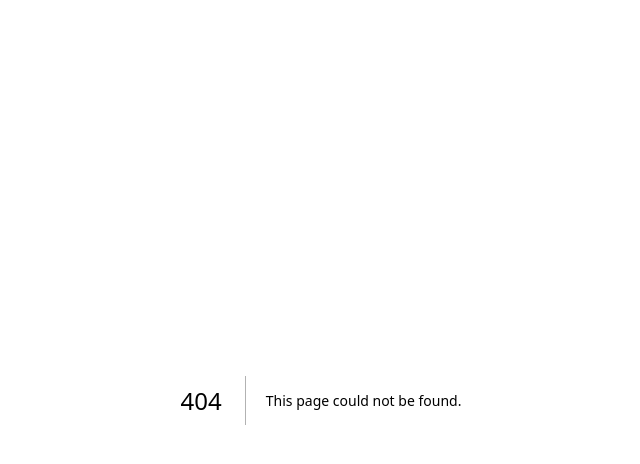
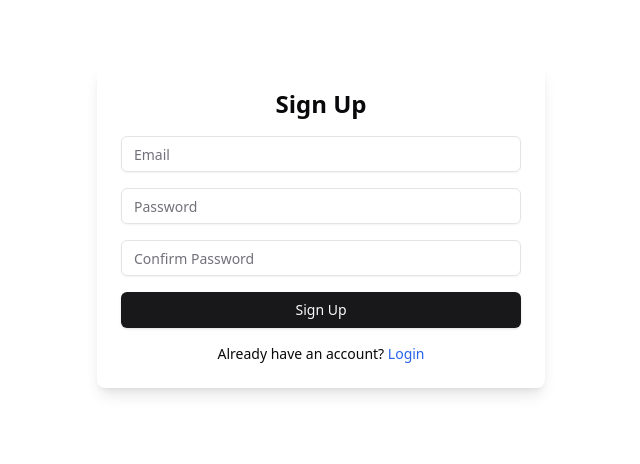
Before and after one commit to KevinBeltran23/LearnTogether, a Next.js app: page /signup in a window 1280 px wide. Before the commit this address had no page. Shown: the top 464 px of the page, without its empty margins (319-959 px from the left). Built offline with nearby package versions, Linux system fonts and the light colour scheme; no server answers.

Commit message:
started setting up firebase

```diff
--- a/package.json
+++ b/package.json
@@ -24,6 +24,7 @@
     "class-variance-authority": "^0.7.1",
     "clsx": "^2.1.1",
     "firebase": "^11.3.1",
+    "firebaseui": "^6.1.0",
     "lucide-react": "^0.475.0",
     "nanoid": "^5.0.9",
     "next": "15.1.6",
--- a/src/app/layout.tsx
+++ b/src/app/layout.tsx
@@ -1,6 +1,7 @@
 import type { Metadata } from 'next';
 import { Geist, Geist_Mono } from 'next/font/google';
 import '@/styles/index.css';
+import { AuthProvider } from '@/context/authContext';
 
 const geistSans = Geist({
   variable: '--font-geist-sans',
@@ -13,21 +14,19 @@ const geistMono = Geist_Mono({
 });
 
 export const metadata: Metadata = {
-  title: 'Create Next App',
-  description: 'Generated by create next app',
+  title: 'StudyBuddy',
+  description: 'Find your perfect study partner!',
 };
 
 export default function RootLayout({
   children,
-}: Readonly<{
-  children: React.ReactNode;
-}>) {
+}: Readonly<{ children: React.ReactNode }>) {
   return (
     <html lang="en">
       <body
         className={`${geistSans.variable} ${geistMono.variable} antialiased`}
       >
-        {children}
+        <AuthProvider>{children}</AuthProvider>
       </body>
     </html>
   );
--- a/src/app/page.tsx
+++ b/src/app/page.tsx
@@ -1,29 +1,49 @@
-// pages/index.tsx (Login page)
+'use client';
+
+import { useAuth } from '@/context/authContext';
+import { signInWithPopup, GoogleAuthProvider } from 'firebase/auth';
+import { auth } from '@/lib/firebase';
 import Link from 'next/link';
 import { Button } from '@/components/ui/button';
 
 const LoginPage = () => {
+  const { user, logout } = useAuth();
+
+  const handleGoogleLogin = async () => {
+    try {
+      const provider = new GoogleAuthProvider();
+      await signInWithPopup(auth, provider);
+    } catch (error) {
+      console.error('Google Sign-In Error:', error);
+    }
+  };
+
   return (
     <section className="flex flex-col justify-center items-center min-h-screen">
-      <h1 className="text-2xl font-bold mb-4">Welcome to the StudyBuddy App</h1>
-      <p className="mb-6">Please login, register, or continue as a guest</p>
-      <ul className="flex flex-col md:flex-row gap-4 text-lg font-medium absolute md:static bg-white w-full md:w-auto left-0 p-4 md:p-0 transition-all">
+      <h1 className="text-2xl font-bold mb-4">Welcome to StudyBuddy</h1>
+      {user ? (
+        <>
+          <p className="mb-4">Logged in as {user.displayName}</p>
+          <Button onClick={logout}>Logout</Button>
+          <Button>
+            <Link href="/feed">Go to Feed</Link>
+          </Button>
+        </>
+      ) : (
+        <>
+          <p className="mb-6">Login, register, or continue as a guest</p>
+          <ul className="flex flex-col md:flex-row gap-4 text-lg font-medium">
             <li>
               <Button>
                 <Link href="/feed">Continue as Guest</Link>
               </Button>
             </li>
             <li>
-          <Button>
-            <Link href="/register">Register</Link>
-          </Button>
-        </li>
-        <li>
-          <Button>
-            <Link href="/feed">Login</Link>
-          </Button>
+              <Button onClick={handleGoogleLogin}>Login with Google</Button>
             </li>
           </ul>
+        </>
+      )}
     </section>
   );
 };
--- a/src/app/register/page.tsx
+++ /dev/null
@@ -1,86 +0,0 @@
-'use client';
-
-import { useState } from 'react';
-import { Input } from '@/components/ui/input'; // Assuming ShadCN or Radix components
-import { Button } from '@/components/ui/button';
-import { Label } from '@/components/ui/label';
-import { Card, CardContent } from '@/components/ui/card';
-import { useRouter } from 'next/navigation';
-
-export default function Register() {
-  const [formData, setFormData] = useState({
-    name: '',
-    email: '',
-    password: '',
-  });
-
-  const router = useRouter();
-
-  const handleChange = (e: React.ChangeEvent<HTMLInputElement>) => {
-    setFormData({
-      ...formData,
-      [e.target.name]: e.target.value,
-    });
-  };
-
-  const handleSubmit = (e: React.FormEvent) => {
-    e.preventDefault();
-    // Handle the registration logic here (call to backend, form validation, etc.)
-    console.log(formData);
-    // Simulate successful registration and redirect to the feed page
-    router.push('/feed');
-  };
-
-  return (
-    <div className="p-8 flex justify-center items-center h-screen">
-      <Card className="w-[25rem] p-6 space-y-6">
-        <CardContent>
-          <h2 className="text-2xl font-semibold text-center">Register</h2>
-          <form onSubmit={handleSubmit} className="space-y-4">
-            <div>
-              <Label htmlFor="name">Name</Label>
-              <Input
-                id="name"
-                name="name"
-                value={formData.name}
-                onChange={handleChange}
-                placeholder="Enter your name"
-                required
-              />
-            </div>
-
-            <div>
-              <Label htmlFor="email">Email</Label>
-              <Input
-                id="email"
-                name="email"
-                type="email"
-                value={formData.email}
-                onChange={handleChange}
-                placeholder="Enter your email"
-                required
-              />
-            </div>
-
-            <div>
-              <Label htmlFor="password">Password</Label>
-              <Input
-                id="password"
-                name="password"
-                type="password"
-                value={formData.password}
-                onChange={handleChange}
-                placeholder="Enter your password"
-                required
-              />
-            </div>
-
-            <Button type="submit" className="w-full">
-              Register
-            </Button>
-          </form>
-        </CardContent>
-      </Card>
-    </div>
-  );
-}
--- /dev/null
+++ b/src/app/signup/page.tsx
@@ -0,0 +1,85 @@
+'use client';
+
+import { useState } from 'react';
+import { createUserWithEmailAndPassword } from 'firebase/auth';
+import { auth } from '@/lib/firebase';
+import { useRouter } from 'next/navigation';
+import { Input } from '@/components/ui/input';
+import { Button } from '@/components/ui/button';
+import Link from 'next/link';
+
+export default function SignupPage() {
+  const [email, setEmail] = useState('');
+  const [password, setPassword] = useState('');
+  const [confirmPassword, setConfirmPassword] = useState('');
+  const [error, setError] = useState('');
+  const router = useRouter();
+
+  const handleSignup = async (e: React.FormEvent) => {
+    e.preventDefault();
+    if (password !== confirmPassword) {
+      setError('Passwords do not match');
+      return;
+    }
+    try {
+      await createUserWithEmailAndPassword(auth, email, password);
+      router.push('/feed'); // Redirect after signup
+    } catch (err) {
+      setError(err);
+    }
+  };
+
+  return (
+    <div className="max-w-md mx-auto mt-16 p-6 bg-white shadow-lg rounded-lg">
+      <h2 className="text-2xl font-bold text-center mb-4">Sign Up</h2>
+
+      {error && <p className="text-red-500 text-center">{error}</p>}
+
+      <form onSubmit={handleSignup} className="space-y-4">
+        <div>
+          <Input
+            id="email"
+            type="email"
+            placeholder="Email"
+            value={email}
+            onChange={(e) => setEmail(e.target.value)}
+            required
+          />
+        </div>
+
+        <div>
+          <Input
+            id="password"
+            type="password"
+            placeholder="Password"
+            value={password}
+            onChange={(e) => setPassword(e.target.value)}
+            required
+          />
+        </div>
+
+        <div>
+          <Input
+            id="confirmPassword"
+            type="password"
+            placeholder="Confirm Password"
+            value={confirmPassword}
+            onChange={(e) => setConfirmPassword(e.target.value)}
+            required
+          />
+        </div>
+
+        <Button type="submit" className="w-full">
+          Sign Up
+        </Button>
+      </form>
+
+      <p className="text-center text-sm mt-4">
+        Already have an account?{' '}
+        <Link href="/login" className="text-blue-600">
+          Login
+        </Link>
+      </p>
+    </div>
+  );
+}
--- /dev/null
+++ b/src/context/authContext.tsx
@@ -0,0 +1,45 @@
+// context/AuthContext.tsx
+'use client';
+
+import { createContext, useContext, useEffect, useState } from 'react';
+import { User, onAuthStateChanged, signOut } from 'firebase/auth';
+import { auth } from '@/lib/firebase';
+
+interface AuthContextType {
+  user: User | null;
+  loading: boolean;
+  logout: () => Promise<void>;
+}
+
+const AuthContext = createContext<AuthContextType | undefined>(undefined);
+
+export function AuthProvider({ children }: { children: React.ReactNode }) {
+  const [user, setUser] = useState<User | null>(null);
+  const [loading, setLoading] = useState(true);
+
+  useEffect(() => {
+    const unsubscribe = onAuthStateChanged(auth, (user) => {
+      setUser(user);
+      setLoading(false);
+    });
+
+    return () => unsubscribe();
+  }, []);
+
+  const logout = async () => {
+    await signOut(auth);
+    setUser(null);
+  };
+
+  return (
+    <AuthContext.Provider value={{ user, loading, logout }}>
+      {children}
+    </AuthContext.Provider>
+  );
+}
+
+export function useAuth() {
+  const context = useContext(AuthContext);
+  if (!context) throw new Error('useAuth must be used within an AuthProvider');
+  return context;
+}
--- /dev/null
+++ b/src/lib/firebase.ts
@@ -0,0 +1,21 @@
+// Import the functions you need from the SDKs you need
+import { initializeApp } from 'firebase/app';
+import { getAuth } from 'firebase/auth';
+// TODO: Add SDKs for Firebase products that you want to use
+// https://firebase.google.com/docs/web/setup#available-libraries
+
+// Your web app's Firebase configuration
+// For Firebase JS SDK v7.20.0 and later, measurementId is optional
+const firebaseConfig = {
+  apiKey: 'AIzaSyBOqxqxJ4a1ZAT5j6mQFdikkIY46Tuo1RM',
+  authDomain: 'studybuddy-8fbf7.firebaseapp.com',
+  projectId: 'studybuddy-8fbf7',
+  storageBucket: 'studybuddy-8fbf7.firebasestorage.app',
+  messagingSenderId: '1006341549452',
+  appId: '1:1006341549452:web:13d5b7a323226019f03aa9',
+  measurementId: 'G-VG8621Z1FZ',
+};
+
+// Initialize Firebase
+const app = initializeApp(firebaseConfig);
+export const auth = getAuth(app);
```
Also changed, not shown: 1 other file (tests, documents, lock files or other folders). Lines whose indentation alone changed are shown as unchanged.
